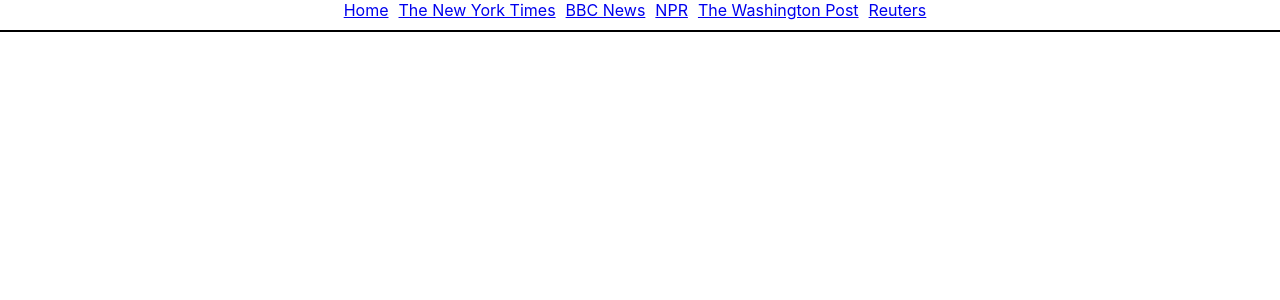
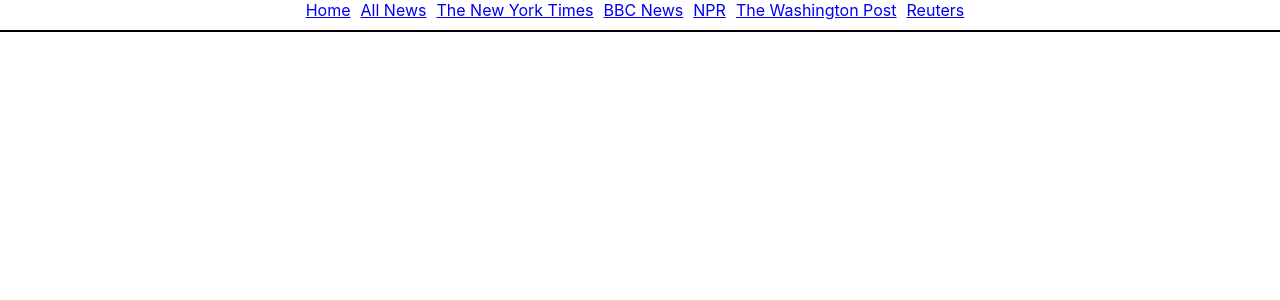
Before and after one commit to jamesscalise/news-feed, a React (Create React App) app: page / in a window 1280 px wide. Shown: the top 300 px of the page. Built offline with nearby package versions, Linux system fonts and the light colour scheme.

Commit message:
change navbar

```diff
--- a/src/components/NavBar.js
+++ b/src/components/NavBar.js
@@ -15,6 +15,10 @@ class NavBar extends Component {
               >
                 Home
               </NavLink>
+              <NavLink
+              style={{ marginRight: '10px' }}
+              to="/"
+              >All News</NavLink>
               <NavLink
               style={{ marginRight: '10px' }}
               to="/"
```
